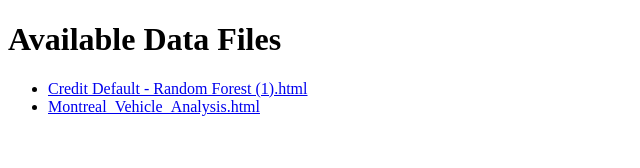
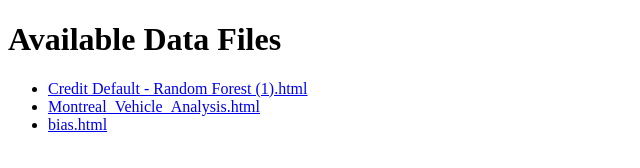
Before and after one commit to PedroJoseTrujilloMejia/Data, a plain HTML site: page index.html in a window 1280 px wide. Shown: the full height of the page, 0-640 px from the left. Drawn offline with Linux system fonts and the light colour scheme.

Commit message:
Update index.html

```diff
--- a/index.html
+++ b/index.html
@@ -17,6 +17,11 @@
         Montreal_Vehicle_Analysis.html
       </a>
     </li>
+    <li>
+      <a href="bias.html">
+        bias.html
+      </a>
+    </li>
   </ul>
 </body>
 </html>
```
